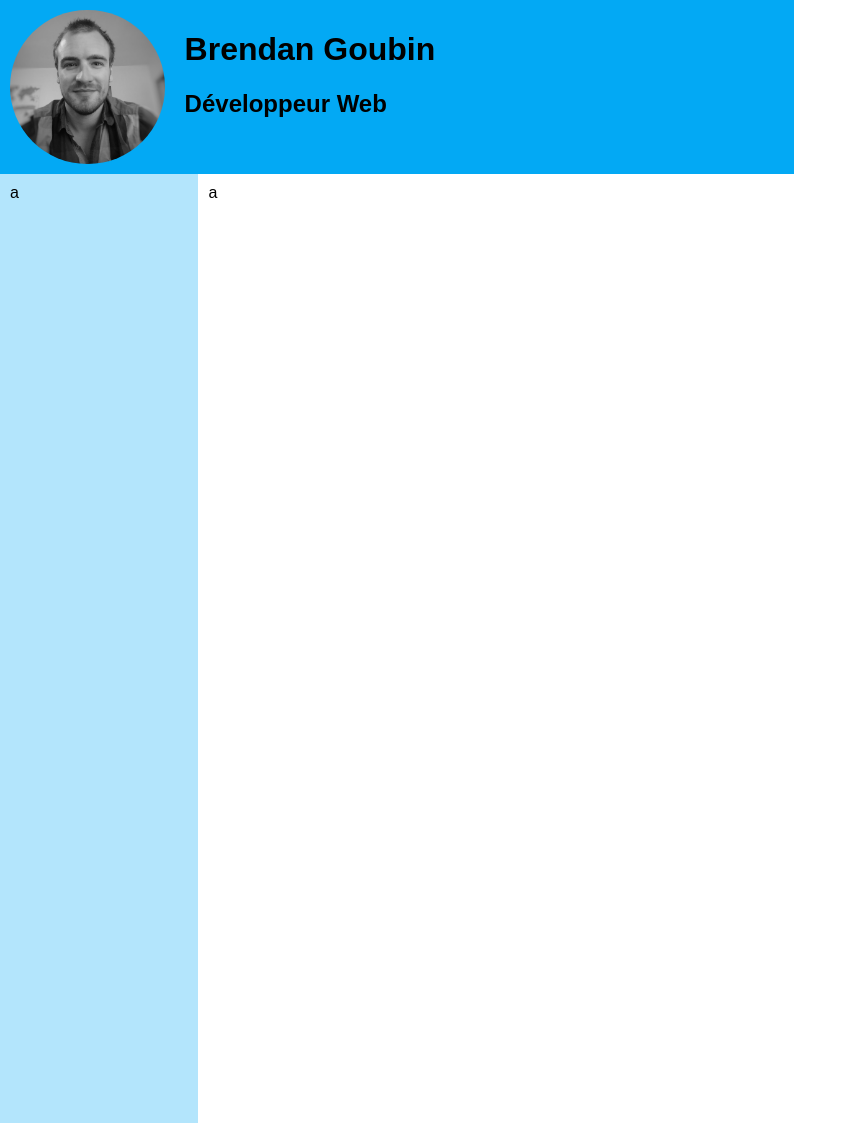
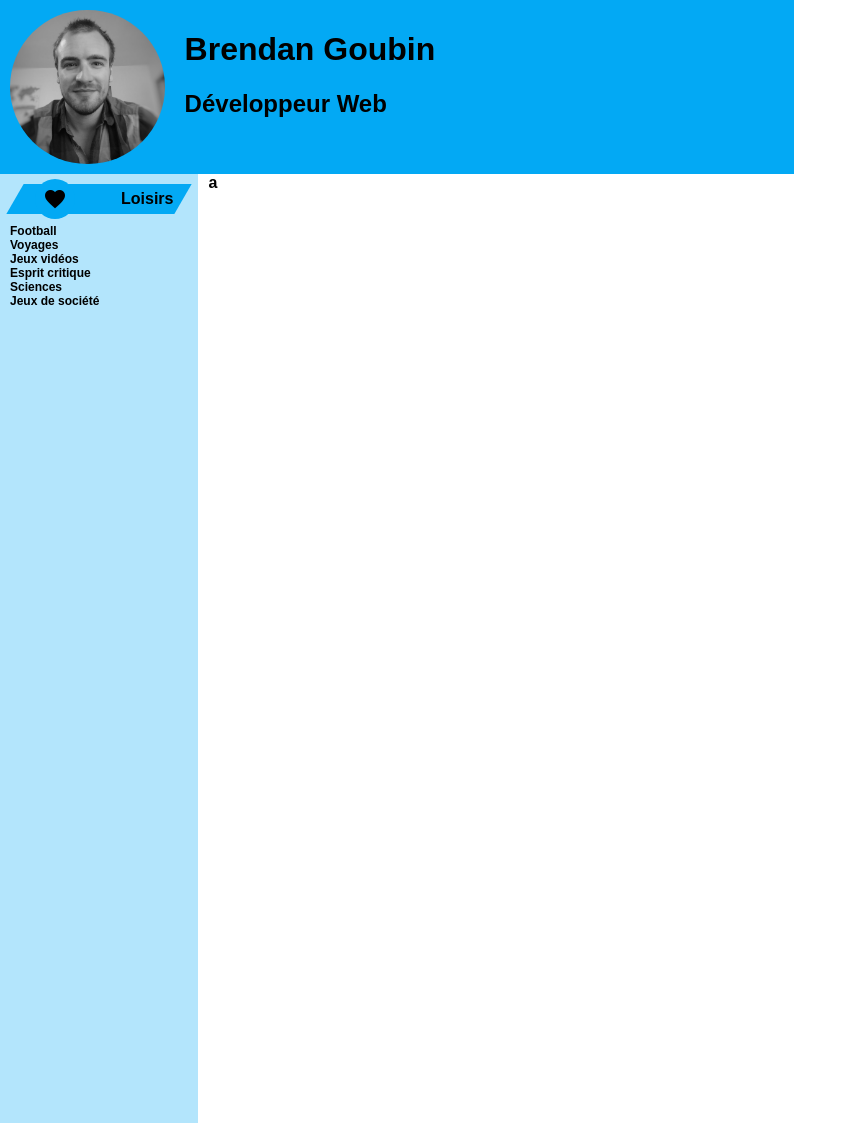
Before and after one commit to Billos/resume-old, a Jekyll site: the page built from index.md, in a window 1280 px wide. Shown: the whole page, without its empty margins (0-857 px from the left). Built offline with Jekyll 4.4.1, drawn with Linux system fonts in a browser that asks for light colours; some web fonts are replaced.

Commit message:
include hobbies

```diff
--- /dev/null
+++ b/_data/hobbies.yml
@@ -0,0 +1,6 @@
+- Football
+- Voyages
+- Jeux vidéos
+- Esprit critique
+- Sciences
+- Jeux de société
--- /dev/null
+++ b/_includes/c_hobbies.html
@@ -0,0 +1,13 @@
+<section>
+	<div class="title">
+		<div class="logo">
+			<i class="material-icons">favorite</i>
+		</div>
+		<div class="text">Loisirs</div>
+	</div>
+	<div class="content">
+		{% for item in site.data.hobbies %}
+			<b>{{item}}<b/><br />
+		{% endfor %}
+	</div>
+</section>
--- a/_includes/column.html
+++ b/_includes/column.html
@@ -1,3 +1,3 @@
 <column>
-	a
+	{% include c_hobbies.html %}
 </column>
```
